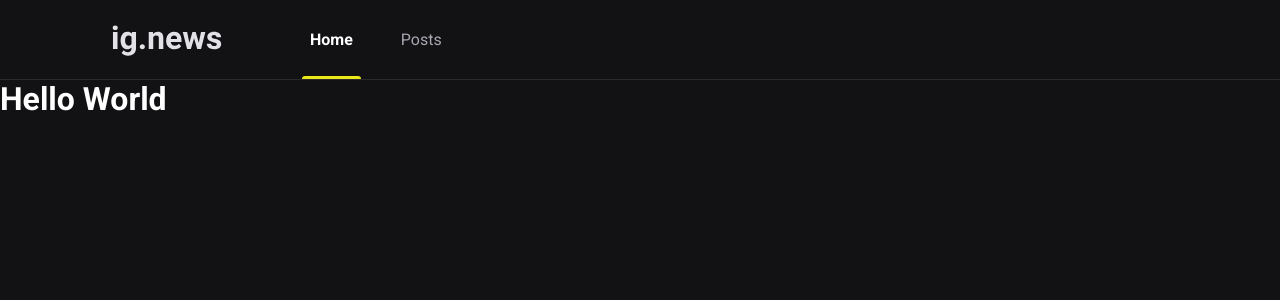
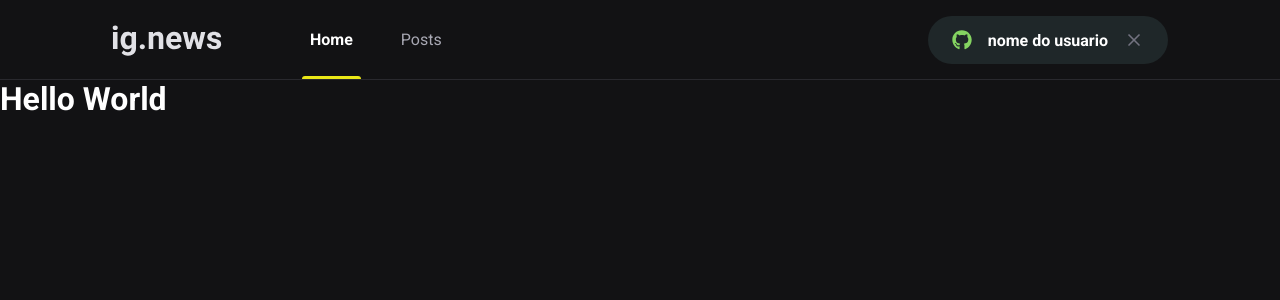
Before and after one commit to manelv8/ignews, a Next.js app: page / in a window 1280 px wide. Shown: the top 300 px of the page. Built offline with nearby package versions, Linux system fonts and the light colour scheme.

Commit message:
create component signin whit github

```diff
--- a/src/components/Header/index.tsx
+++ b/src/components/Header/index.tsx
@@ -1,3 +1,4 @@
+import { SignInButton } from '../SigninButton'
 import  styles from './styles.module.scss'
 
 export function  Header(){
@@ -9,6 +10,8 @@
           <a className={styles.active} href="#">Home</a>
           <a href="#">Posts</a>
         </nav>
+
+        <SignInButton/>
       </div>
     </header>
   )
--- a/src/components/Header/styles.module.scss
+++ b/src/components/Header/styles.module.scss
@@ -50,4 +50,8 @@
       }
     }
   }
+
+  button {
+    margin-left: auto;
+  }
 }
--- /dev/null
+++ b/src/components/SigninButton/index.tsx
@@ -0,0 +1,15 @@
+import { FaGithub } from 'react-icons/fa'
+import { FiX } from 'react-icons/fi'
+
+import styles from './styles.module.scss'
+export function SignInButton(){
+  return (
+    <button type="button" className={styles.signInButton}>
+      <FaGithub color="#84d361"/>
+      nome do usuario
+      <FiX color="#737380" className={styles.closeIcon}/>
+
+
+    </button>
+  );
+}
--- /dev/null
+++ b/src/components/SigninButton/styles.module.scss
@@ -0,0 +1,34 @@
+.signInButton{
+  height: 3rem;
+  border-radius: 3rem;
+  background: var(--gray-850);
+  border: 0;
+  padding: 0 1.5rem;
+
+  display: flex;
+  align-items: center;
+  justify-content: center;
+
+  color:var(--white);
+  font-weight:bold;
+
+  svg {
+    width: 20px;
+    height: 20px;
+  }
+
+  svg:first-child{
+    margin-right: 1rem;
+  }
+
+  transition: filter 0.2s;
+
+  &:hover {
+    filter: brightness(0.8);
+  }
+
+}
+
+.closeIcon{
+  margin-left: 1rem;
+}
--- a/src/styles/global.scss
+++ b/src/styles/global.scss
@@ -9,6 +9,7 @@
   --gray-100: #e1e1e6;
   --gray-300: #a8a8b3;
   --gray-800: #29292e;
+  --gray-850: #1f2729;
   --gray-900: #121214;
   --cyan-500: #61dafb;
   --yellow-500: #ebe817;
```
